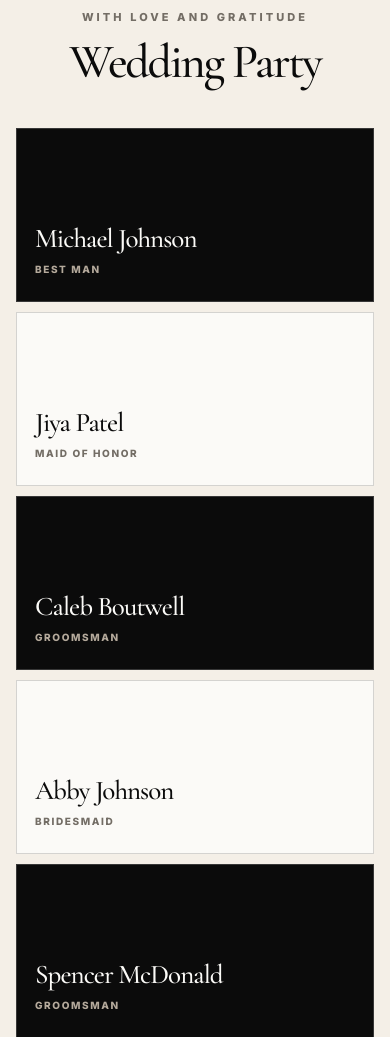
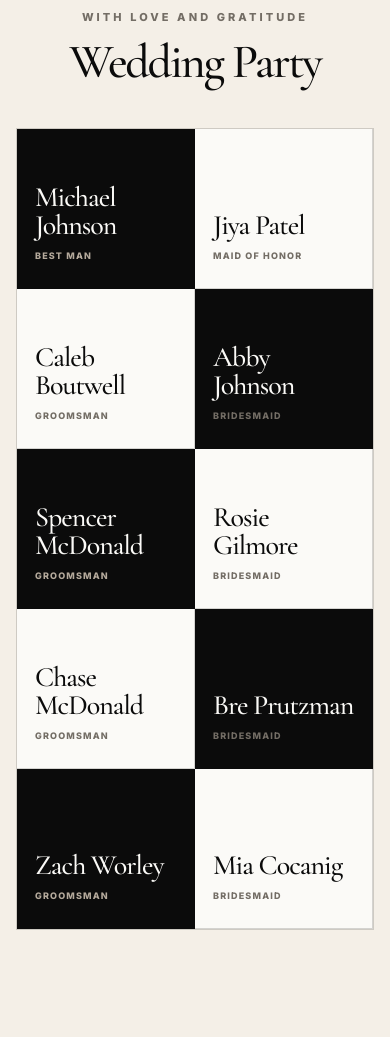
Before and after one commit to jiyanpatel1/kayla-noah-wedding-site, a website: page public/index.html in a window 390 px wide. Shown: the part 5360-6397 px from the top of the page. Drawn offline with nearby package versions, Linux system fonts and the light colour scheme.

Commit message:
Update mobile wedding party styling

```diff
--- a/public/styles.css
+++ b/public/styles.css
@@ -186,12 +186,10 @@ p { font-size: 16px; margin: 0; }
   min-height: calc(100vh - 70px);
   margin: 0;
   padding: 0;
-
   background-image: url('assets/landing.png');
   background-size: cover;
   background-position: center center;
   background-repeat: no-repeat;
-
   filter: grayscale(1) contrast(1.02) brightness(.86);
 }
 
@@ -203,12 +201,10 @@ p { font-size: 16px; margin: 0; }
   min-height: calc(100vh - 70px);
   margin: 0;
   padding: 0;
-
   background-image: url('assets/landing.png');
   background-size: cover;
   background-position: center center;
   background-repeat: no-repeat;
-
   filter: grayscale(1) contrast(1.02) brightness(.86);
   border: 0;
   box-shadow: none;
@@ -610,9 +606,9 @@ p { font-size: 16px; margin: 0; }
 
 .person:hover {
   filter: brightness(1.06);
-  transform: translateY(-4px);
-  border-color: rgba(181,170,156,.6);
-  box-shadow: 0 18px 36px rgba(0,0,0,.14);
+  transform: translateY(-8px);
+  border-color: rgba(181,170,156,.7);
+  box-shadow: 0 20px 42px rgba(0,0,0,.18);
 }
 
 .person.selected {
@@ -953,7 +949,6 @@ legend {
   .hero-photo {
     width: 100vw;
     min-height: calc(100svh - 70px);
-
     background-image: url('assets/landing-mobile.png');
     background-size: cover;
     background-position: center top;
@@ -1028,7 +1023,6 @@ legend {
   .hero-photo {
     width: 100vw;
     min-height: calc(100svh - 70px);
-
     background-image: url('assets/landing-mobile.png');
     background-size: cover;
     background-position: center top;
@@ -1071,7 +1065,65 @@ legend {
     grid-template-columns: repeat(2, 1fr);
   }
 
+  /* Wedding party checkerboard on mobile:
+     Black | Cream
+     Cream | Black
+  */
   .party-grid {
-    grid-template-columns: 1fr;
+    display: grid;
+    grid-template-columns: repeat(2, 1fr);
+    gap: 0;
+    border: 1px solid var(--line);
+  }
+
+  .person {
+    min-height: 160px;
+    padding: 24px 18px;
+    border: 0;
+    border-right: 1px solid var(--line);
+    border-bottom: 1px solid var(--line);
+    box-shadow: none;
+    transition:
+      transform 0.22s ease,
+      filter 0.22s ease,
+      box-shadow 0.22s ease,
+      border-color 0.22s ease;
+  }
+
+  .person:nth-child(4n + 1),
+  .person:nth-child(4n + 4) {
+    background: var(--black);
+    color: var(--white);
+  }
+
+  .person:nth-child(4n + 2),
+  .person:nth-child(4n + 3) {
+    background: var(--white);
+    color: var(--black);
+  }
+
+  .person h3 {
+    font-size: 28px;
+    line-height: 1;
+  }
+
+  .person p {
+    font-size: 9px;
+    letter-spacing: .13em;
+    color: var(--taupe);
+  }
+
+  .person:nth-child(4n + 2) p,
+  .person:nth-child(4n + 3) p {
+    color: var(--muted);
+  }
+
+  .person:hover,
+  .person:active,
+  .person.selected {
+    transform: translateY(-6px);
+    filter: brightness(1.06);
+    box-shadow: 0 14px 28px rgba(0,0,0,.18);
+    z-index: 2;
   }
 }
```
